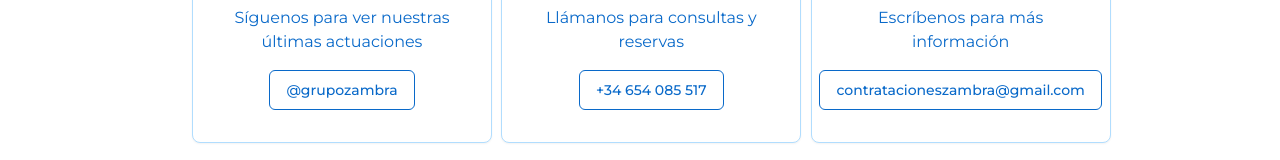
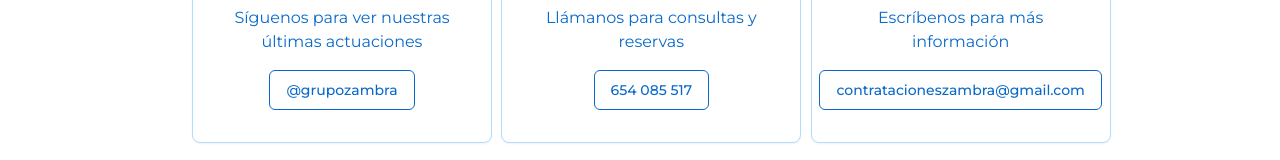
Before and after one commit to reyesfr24/zambra, a React (Vite) app: page / in a window 1280 px wide. Shown: the part 2737-2897 px from the top of the page. Built offline with nearby package versions, Linux system fonts and the light colour scheme.

Commit message:
Ajustes termiandos | 1.0

```diff
--- a/src/App.jsx
+++ b/src/App.jsx
@@ -172,9 +172,9 @@
                   <Button
                     variant="outline"
                     className="border-primary-600 text-primary-600 hover:bg-primary-600 hover:text-white"
-                    onClick={() => window.open("tel:+34123456789", "_self")}
+                    onClick={() => window.open("tel:654 085 517", "_self")}
                   >
-                    +34 654 085 517
+                    654 085 517
                   </Button>
                 </CardContent>
               </Card>
```
